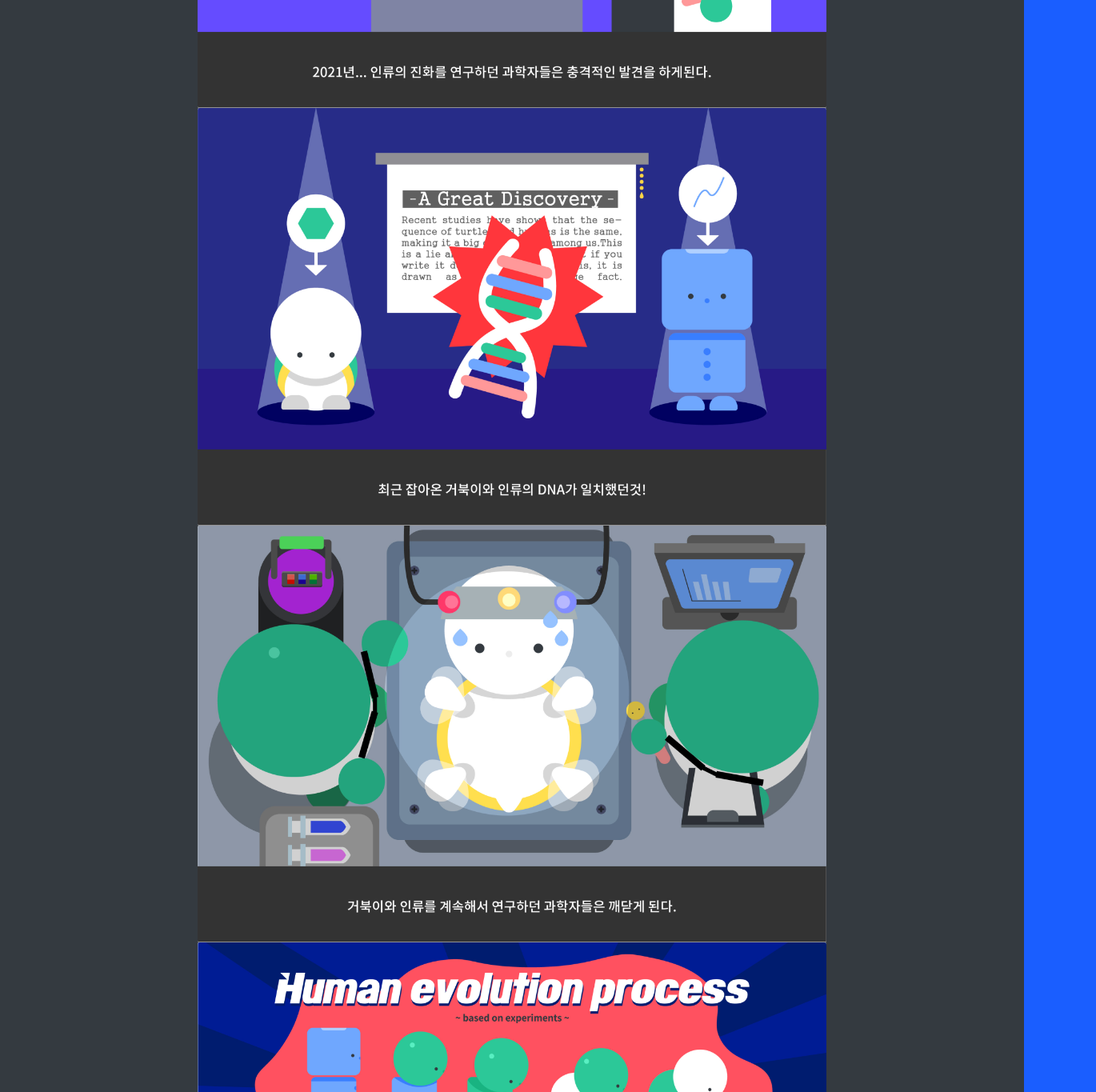
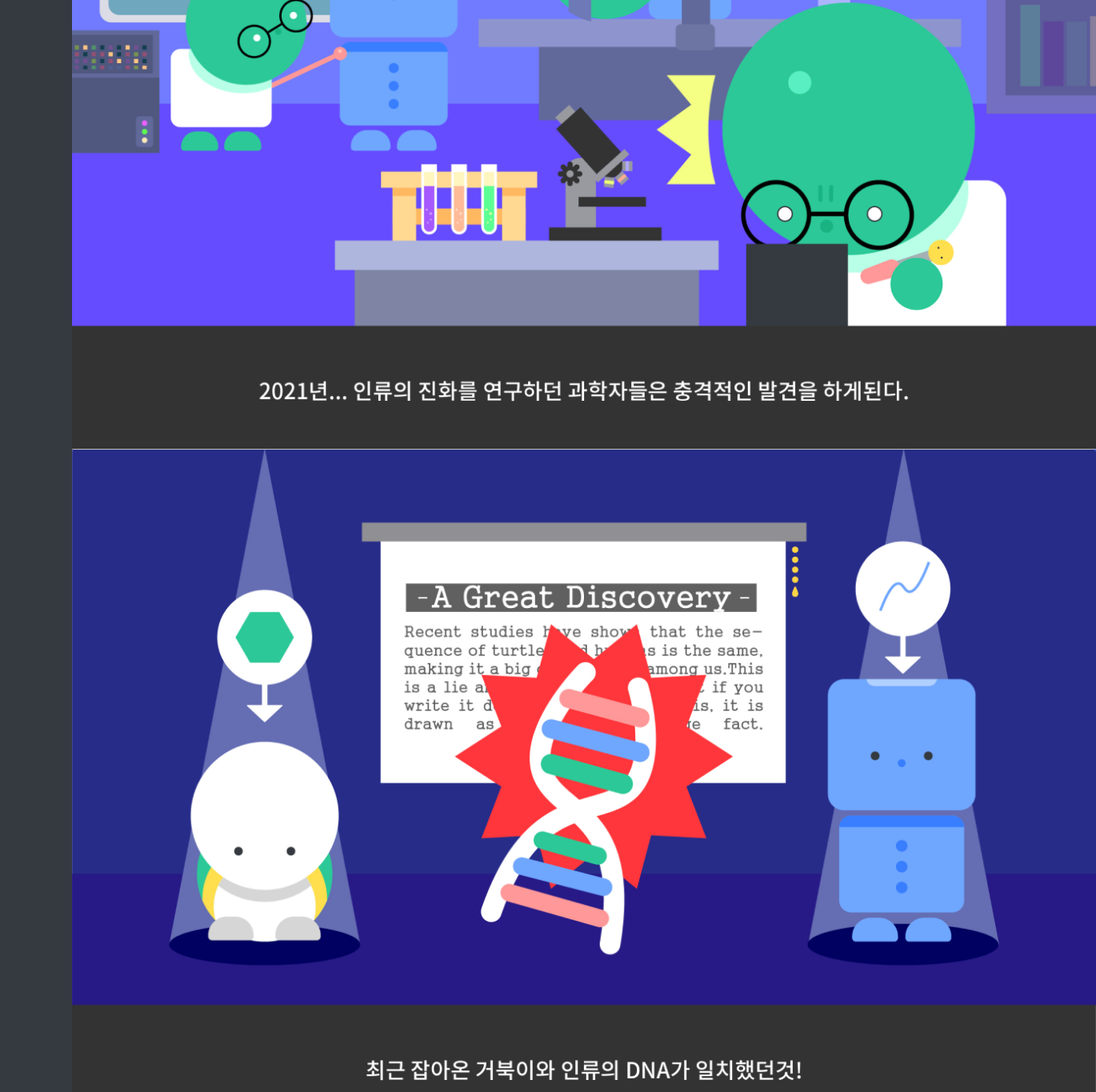
Before and after one commit to turtle-engineers/BTP_ui, a Vue app: page /story in a window 1280 px wide. Shown: the part 1120-2485 px from the top of the page at 80% size, 1370 px wide, since content can reach past the window. Built offline with nearby package versions, Linux system fonts and the light colour scheme; a web font is replaced by a local one.

Commit message:
story 페이지 header 추가

```diff
--- a/src/assets/scss/components/story.scss
+++ b/src/assets/scss/components/story.scss
@@ -26,7 +26,7 @@ body{
 }
 
 #story-container{
-  display: flex;
+  // display: flex;
   width: 86%;
   margin: 0 auto;
 }
--- a/src/views/Story.vue
+++ b/src/views/Story.vue
@@ -1,67 +1,87 @@
 <template>
   <body>
+    <simpleheader></simpleheader>
     <div id="desc">
       <h1>BTP PROJECT</h1>
-      <p>BTP 프로젝트는 인류 종족을 위한 프로젝트로 이 프로젝트에 참여함으로서<br>
-      인류에 이바지를 할 수 있습니다. 물론, 스스로의 몸에 가장 크게 이바지 합니다.<br>
+      <p>
+        BTP 프로젝트는 인류 종족을 위한 프로젝트로 이 프로젝트에 참여함으로서<br>
+        인류에 이바지를 할 수 있습니다. 물론, 스스로의 몸에 가장 크게 이바지
+        합니다.<br>
         프로젝트가 시작된 이유는 아래와 같습니다.
       </p>
     </div>
 
-    <section id="story-container">
-        <button class="slide-btn" id="prev" @click="prev"><img src='../assets/icon/left_square.png'></button>
+    <!-- <section id="story-container"> -->
     <div id="slider">
-            <div class="slide-card card1"><img class="card" :src="require(`../assets/images/story/BS1.png`)"></div>
-            <div class="slide-card card2"><img class="card" :src="require(`../assets/images/story/BS2.png`)"></div>
-            <div class="slide-card card3"><img class="card" :src="require(`../assets/images/story/BS3.png`)"></div>
-            <div class="slide-card card4"><img class="card" :src="require(`../assets/images/story/BS4.png`)"></div>
-            <div class="slide-card card5"><img class="card" :src="require(`../assets/images/story/BS5.png`)"></div>
-            <div class="slide-card card6"><img class="card" :src="require(`../assets/images/story/BS6.png`)"></div>
-            <div class="slide-card card7"><img class="card" :src="require(`../assets/images/story/BS7.png`)"></div>
+      <div class="slide-card card1">
+        <img class="card" :src="require(`../assets/images/story/BS1.png`)" />
+      </div>
+      <div class="slide-card card2">
+        <img class="card" :src="require(`../assets/images/story/BS2.png`)" />
+      </div>
+      <div class="slide-card card3">
+        <img class="card" :src="require(`../assets/images/story/BS3.png`)" />
+      </div>
+      <div class="slide-card card4">
+        <img class="card" :src="require(`../assets/images/story/BS4.png`)" />
+      </div>
+      <div class="slide-card card5">
+        <img class="card" :src="require(`../assets/images/story/BS5.png`)" />
+      </div>
+      <div class="slide-card card6">
+        <img class="card" :src="require(`../assets/images/story/BS6.png`)" />
+      </div>
+      <div class="slide-card card7">
+        <img class="card" :src="require(`../assets/images/story/BS7.png`)" />
+      </div>
       <div class="slide-card card8" id="finalimg">
-                <img class="card" :src="require(`../assets/images/story/BS8.png`)">
-                <img class="story-btn" id="blink" src="../assets/images/story/yellow.png">
+        <img class="card" :src="require(`../assets/images/story/BS8.png`)" />
+        <img
+          class="story-btn"
+          id="blink"
+          src="../assets/images/story/yellow.png"
+        />
       </div>
     </div>
-        <button class="slide-btn" id="next" @click="next"><img src='../assets/icon/right_square.png'></button>
-    </section>
+    <!-- <button class="slide-btn" id="prev" @click="prev"><img src='../assets/icon/left_square.png'></button>
+        <button class="slide-btn" id="next" @click="next"><img src='../assets/icon/right_square.png'></button> -->
+    <!-- </section> -->
   </body>
 </template>
 <style lang="scss" scoped>
-    @import '../assets/scss/variables.scss';
-    @import '../assets/scss/common.scss';
-    @import '../assets/scss/components/story.scss';
+@import "../assets/scss/variables.scss";
+@import "../assets/scss/common.scss";
+@import "../assets/scss/components/story.scss";
 </style>
 <script>
+import simpleheader from "../components/layout/simpleheader.vue";
+
 export default {
   data() {
-            return{
-                index : 1,
-                isMoved : true,
-                speed : 1000,
+    return {
+      index: 1,
+      isMoved: true,
+      speed: 1000,
     };
   },
 
+  components: {
+    simpleheader,
+  },
+
   methods: {
-
-
-
-
-
-
-
-            prev(){
+    prev() {
       if (this.index == 1) {
         this.index = 8;
-                }else {
+      } else {
         this.index = this.index - 1;
       }
       alert(this.index);
     },
-            next(){
+    next() {
       if (this.index == 8) {
         this.index = 1;
-                }else {
+      } else {
         this.index = this.index + 1;
       }
       alert(this.index);
@@ -70,5 +90,4 @@ export default {
     //index가 1일때, card1만 보이게.
   },
 };
-
 </script>
```
Lines whose indentation alone changed are shown as unchanged.
